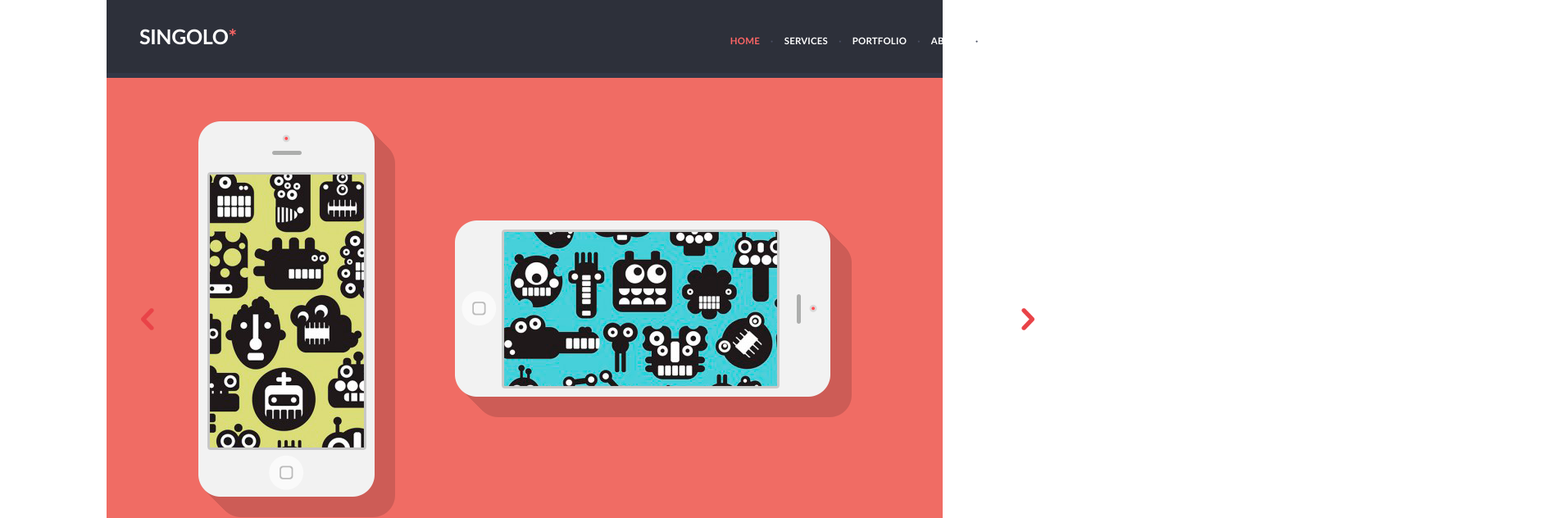
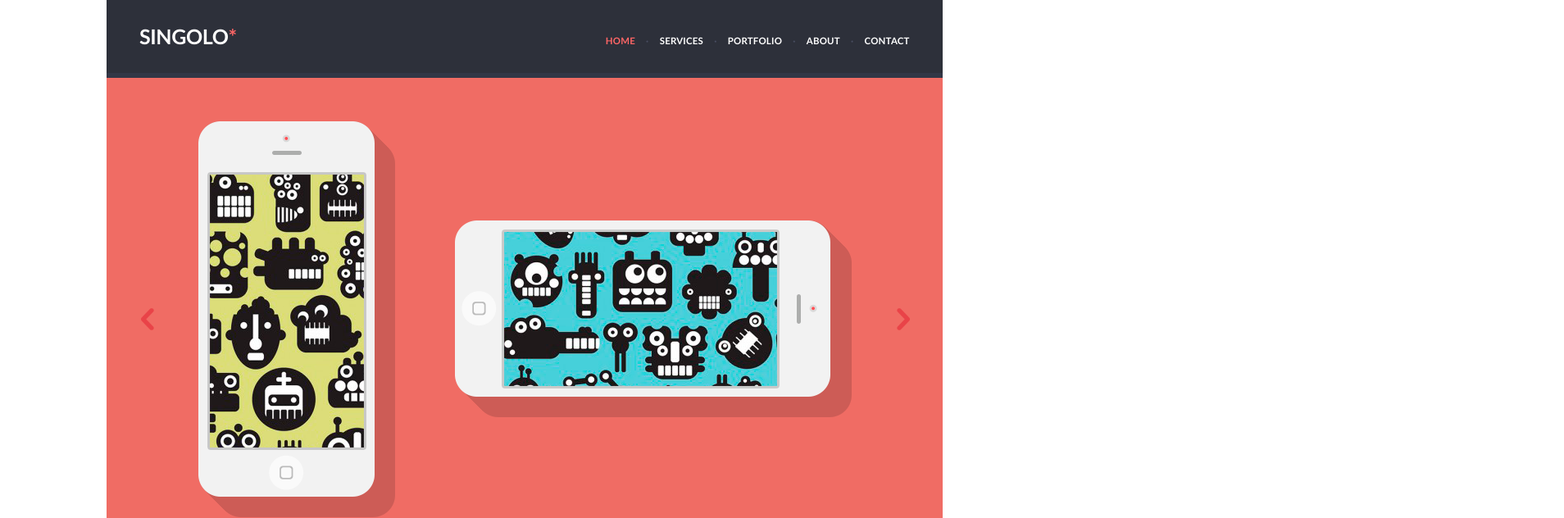
Before and after one commit to trusilosv/singolo, a plain HTML site: page index.html in a window 1280 px wide. Shown: the top 632 px of the page at 82% size, 1908 px wide, since content can reach past the window. Drawn offline with Linux system fonts and the light colour scheme; a web font is replaced by a local one.

Commit message:
Fix: для проверяюзщих ... открывайте в полной версии браузера, а не свернутой.  Стаким успехом нужно было на телефоне макет сверять ...

```diff
--- a/style.css
+++ b/style.css
@@ -32,9 +32,9 @@
 
         header ul {
             font-size: 11.4px;
-            position: absolute;
-            top: 31px;
-            left: 848px;
+            position: relative;
+            top: -28px;
+            left: 566px;
         }
 
         header li {
@@ -71,13 +71,13 @@
         }
 
         .quotes {
-            position: absolute;
+            position: relative;
             width: 100px;
-            top: 339px;
+            top: 244px;
         }
 
         .right {
-            left: 1202px;
+            left: 816px;
         }
 
         .quotes:hover {
```
